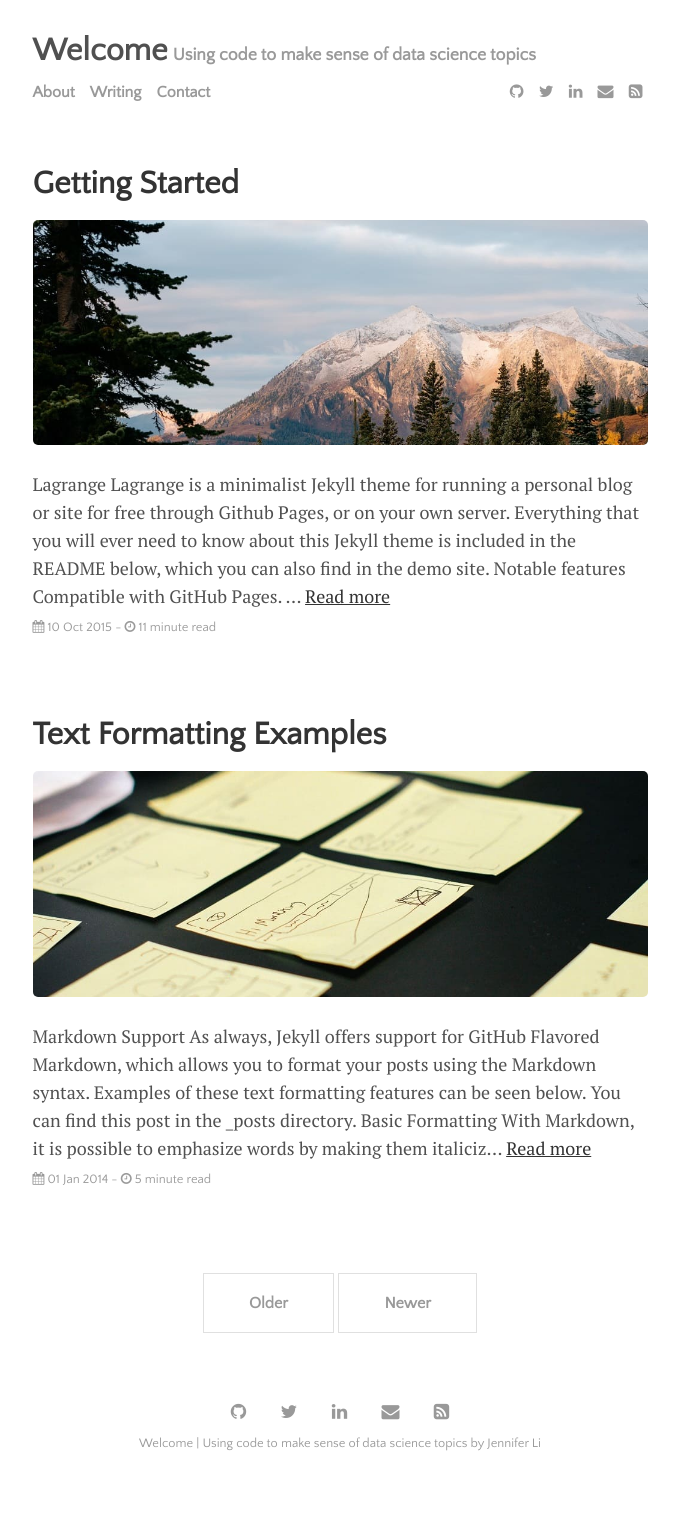
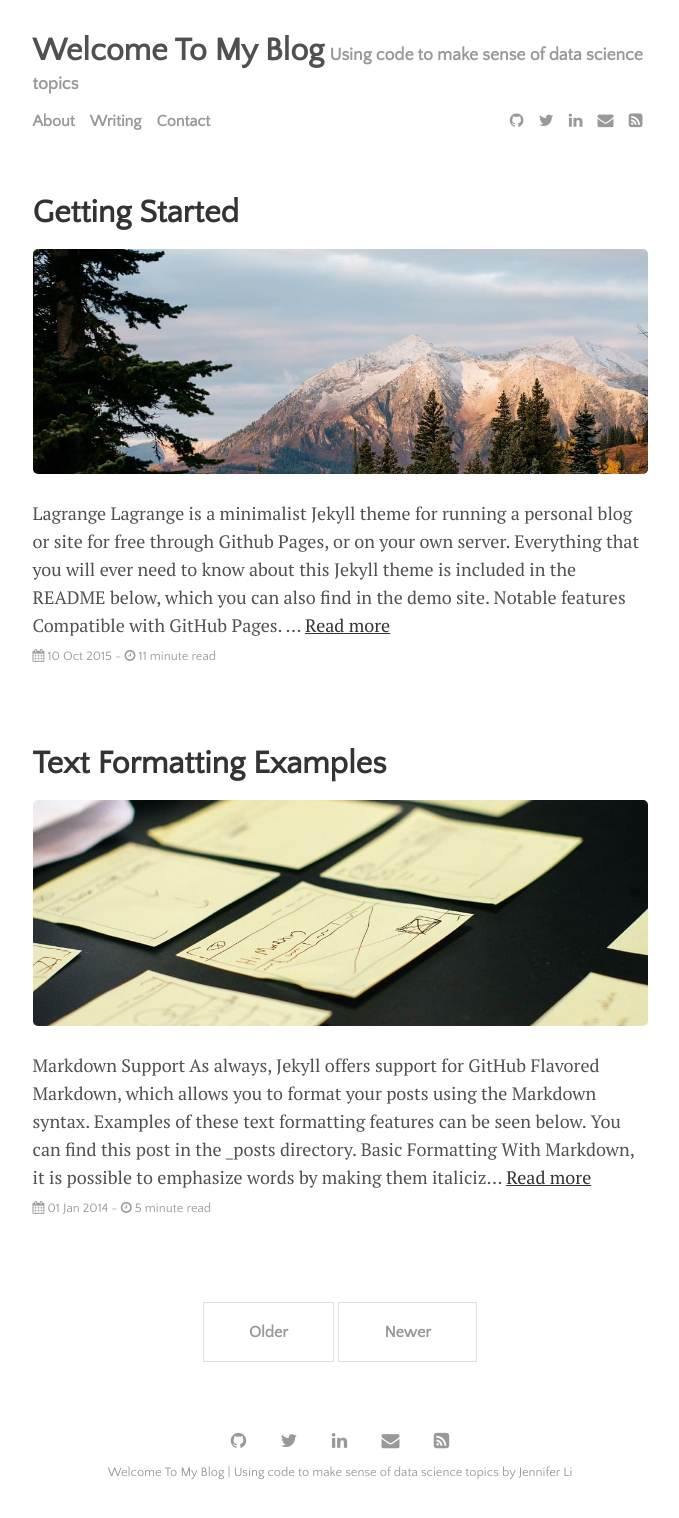
Before and after one commit to lijenniferx/lijenniferx.github.io, a Jekyll site: the page built from index.html, in a window 1280 px wide. Shown: the whole page, without its empty margins (300-979 px from the left). Built offline with Jekyll 4.4.1, drawn with Linux system fonts in a browser that asks for light colours; the list of posts is cut into pages by our own code; before the commit the page ends 1489 px from its top, so only the background shows below that.

Commit message:
Update _config.yml

```diff
--- a/_config.yml
+++ b/_config.yml
@@ -20,7 +20,7 @@ permalink:           none
 plugins:             [jekyll-paginate, jekyll-sitemap, jekyll-feed, jekyll-seo-tag]
 
 # Customise atom feed settings (this is where Jekyll-Feed gets configuration information)
-title:		           'Welcome'
+title:		           'Welcome To My Blog'
 description:	       'Using code to make sense of data science topics'
 author:              'Jennifer Li'
 
```
